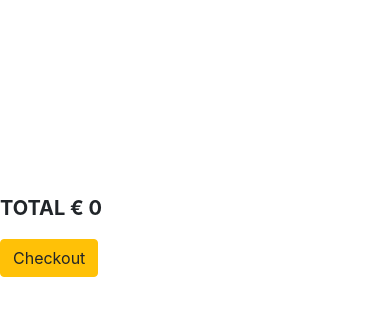
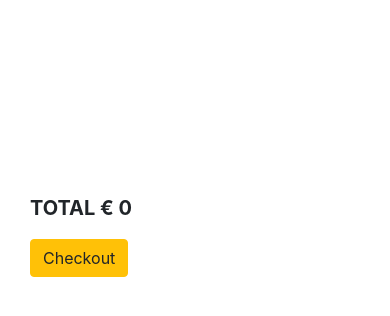
Before and after one commit to GithHayden/django-mythware, a Django app: page /cart/ in a window 390 px wide. Shown: the part 141-457 px from the top of the page. Run offline with Django 3.2, Linux system fonts and the light colour scheme; parts of the project's set-up code (start-up, migrations or seed data) failed here and were passed over; some libraries are stand-ins or nearby versions.

Commit message:
Responsive Testing complete, bugs on Issues Tracker and Issues Details to be resolved.

```diff
--- a/accounts/templates/profile.html
+++ b/accounts/templates/profile.html
@@ -73,6 +73,7 @@
         <div class="container text-center">
             {% block content %}
             <i class="fa fa-sign-in fa-3x mb-3"></i>
+            <h2 class="mb-3">Profile</h2>
             <p class="lead text-center w-75 m-auto">You are logged in as {{ user.email }} </p>
             {% endblock %}
         </div>
@@ -100,7 +101,6 @@
         </div>
     </section>
 
-
     <!-- Bootstrap Core JavaScript. -->
     <script src="{% static 'vendor/jquery/jquery.min.js' %}"></script>
     <script src="{% static 'vendor/bootstrap/js/bootstrap.bundle.min.js' %}"></script>
--- a/cart/templates/cart.html
+++ b/cart/templates/cart.html
@@ -27,7 +27,7 @@
                             {% csrf_token %}
                             <div class="form-group">
                                 <div class="input-group">
-                                    <div class="input-group-addon mr-1">Qty =   </div>
+                                    <div class="input-group-addon mr-1">Qty = </div>
                                     <div class="input-group-addon"> {{item.quantity}}</div>
                                     <input name="quantity" type="number" min="0" max="999" class="form-control ml-2">
                                 </div>
@@ -42,10 +42,8 @@
     </div>
 </div>
 
-<div class="row">
-   <strong><p><span style="font-size:20px" aria-hidden="true"> TOTAL € {{ total }}</p></span></strong>
-</div>
-<div class="row">
+<div class="container">
+    <strong><p><span style="font-size:20px" aria-hidden="true"> TOTAL € {{ total }}</p></span></strong>
     <a href="{% url 'checkout' %}" class="btn btn-warning" role="button"><span class="glyphicon glyphicon-ok-sign" aria-hidden="true"></span> Checkout</a>
 </div>
 {% endblock %}
--- a/products/templates/products.html
+++ b/products/templates/products.html
@@ -76,7 +76,7 @@
         </div>
     </section>
 
-    <!-- Contact. -->
+    <!-- Features. -->
     <section id="features">
         <div class="text-center container">
             <i class="fa fa-check fa-3x mb-3"></i>
```
Also changed, not shown: README.md, db.sqlite3.
